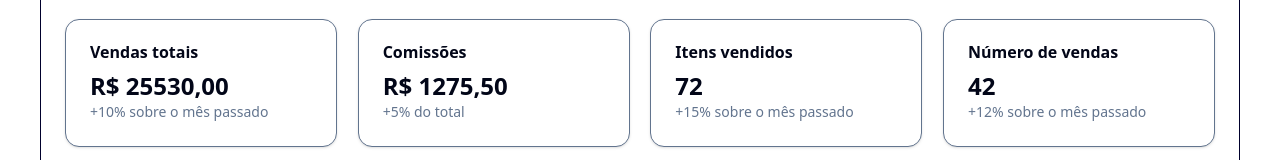
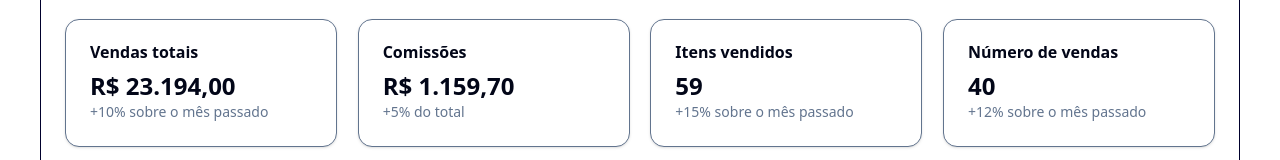
Before and after one commit to NeiltonSeguins/4487-draft, a React (Vite) app: page / in a window 1280 px wide. Shown: the part 279-439 px from the top of the page. Built offline with nearby package versions, Linux system fonts and the light colour scheme; data requests are answered from the project's data file.

Commit message:
Cria a lógica de exibir os dados do status card.

```diff
--- a/src/components/Dashboard/StatsCards/index.tsx
+++ b/src/components/Dashboard/StatsCards/index.tsx
@@ -5,8 +5,29 @@ import {
   CardHeader,
   CardTitle,
 } from "../../ui/card";
+import { useAppContext } from "@/context/AppContext";
+
+const formatCurrency = (value: number) => {
+  return new Intl.NumberFormat("pt-BR", {
+    style: "currency",
+    currency: "BRL",
+  }).format(value);
+};
 
 const StatsCards = () => {
+  const { sellers } = useAppContext();
+
+  const totals = sellers.reduce(
+    (acc, seller) => {
+      acc.totalSales += seller.totalSales;
+      acc.commission += seller.commission;
+      acc.itemsSold += seller.itemsSold;
+      acc.salesCount += seller.salesCount;
+      return acc;
+    },
+    { totalSales: 0, commission: 0, itemsSold: 0, salesCount: 0 }
+  );
+
   return (
     <section className="flex justify-between pt-4 pb-2">
       <Card className="min-w-[272px] gap-2.5 border-muted-foreground">
@@ -14,7 +35,9 @@ const StatsCards = () => {
           <CardTitle>Vendas totais</CardTitle>
         </CardHeader>
         <CardContent>
-          <h2 className="font-sans font-semibold text-2xl">R$ 25530,00</h2>
+          <h2 className="font-sans font-semibold text-2xl">
+            {formatCurrency(totals.totalSales)}
+          </h2>
           <CardDescription>+10% sobre o mês passado</CardDescription>
         </CardContent>
       </Card>
@@ -23,7 +46,9 @@ const StatsCards = () => {
           <CardTitle>Comissões</CardTitle>
         </CardHeader>
         <CardContent>
-          <h2 className="font-sans font-semibold text-2xl">R$ 1275,50</h2>
+          <h2 className="font-sans font-semibold text-2xl">
+            {formatCurrency(totals.commission)}
+          </h2>
           <CardDescription>+5% do total</CardDescription>
         </CardContent>
       </Card>
@@ -32,7 +57,9 @@ const StatsCards = () => {
           <CardTitle>Itens vendidos</CardTitle>
         </CardHeader>
         <CardContent>
-          <h2 className="font-sans font-semibold text-2xl">72</h2>
+          <h2 className="font-sans font-semibold text-2xl">
+            {totals.itemsSold}
+          </h2>
           <CardDescription>+15% sobre o mês passado</CardDescription>
         </CardContent>
       </Card>
@@ -41,7 +68,9 @@ const StatsCards = () => {
           <CardTitle>Número de vendas</CardTitle>
         </CardHeader>
         <CardContent>
-          <h2 className="font-sans font-semibold text-2xl">42</h2>
+          <h2 className="font-sans font-semibold text-2xl">
+            {totals.salesCount}
+          </h2>
           <CardDescription>+12% sobre o mês passado</CardDescription>
         </CardContent>
       </Card>
```
